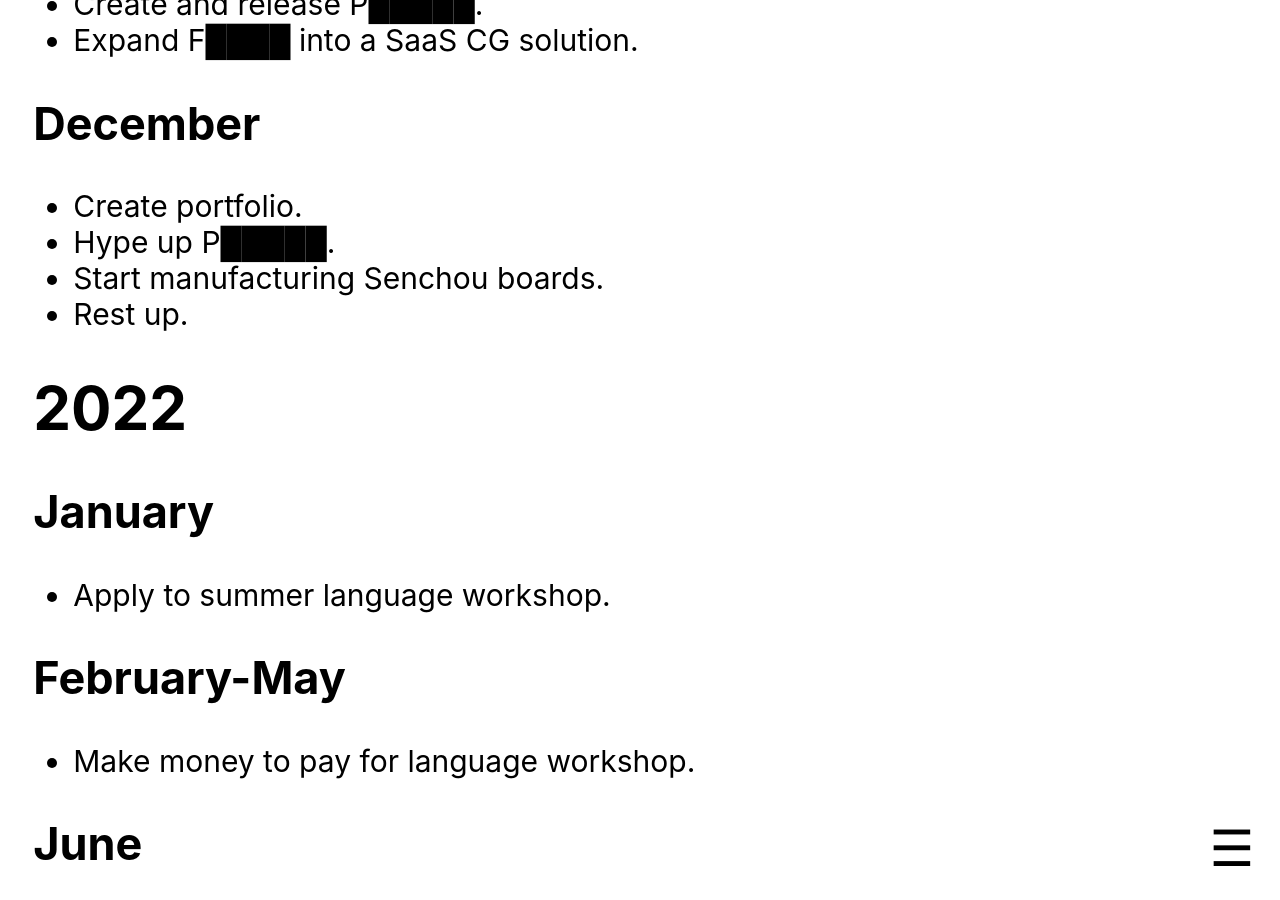
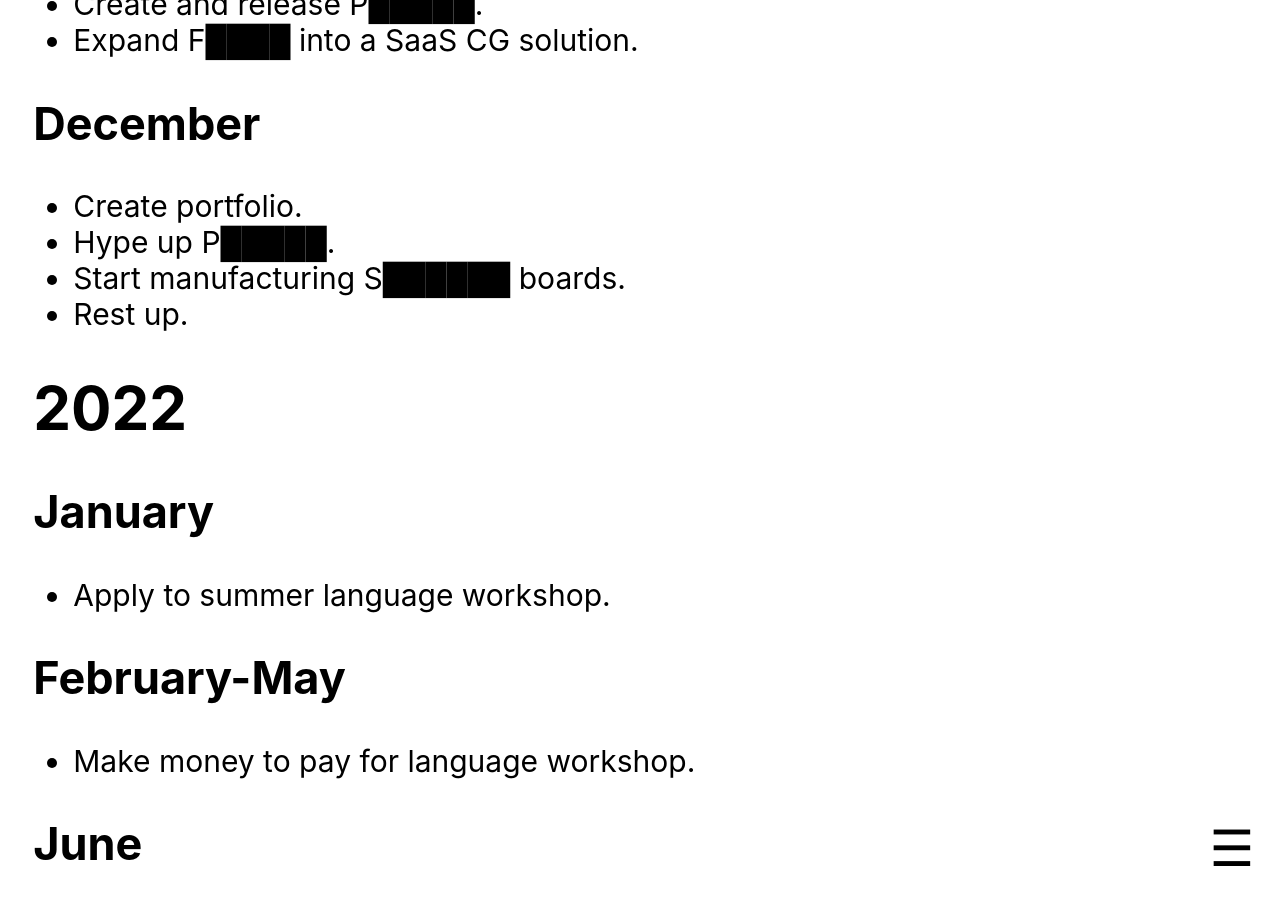
Before and after one commit to oofdere/oofdere.space, a Jekyll site: the page built from timeline.md, in a window 1280 px wide and 900 px high, scrolled down 2388 px. Built offline with Jekyll 4.4.1, drawn with Linux system fonts in a browser that asks for light colours.

Commit message:
hahahhahahaha forgot ot censor a thing don't look

```diff
--- a/timeline.md
+++ b/timeline.md
@@ -52,7 +52,7 @@ permalink: /timeline.html
 ## December
  - Create portfolio.
  - Hype up P█████.
- - Start manufacturing Senchou boards.
+ - Start manufacturing S██████ boards.
  - Rest up.
 
 # 2022
```
